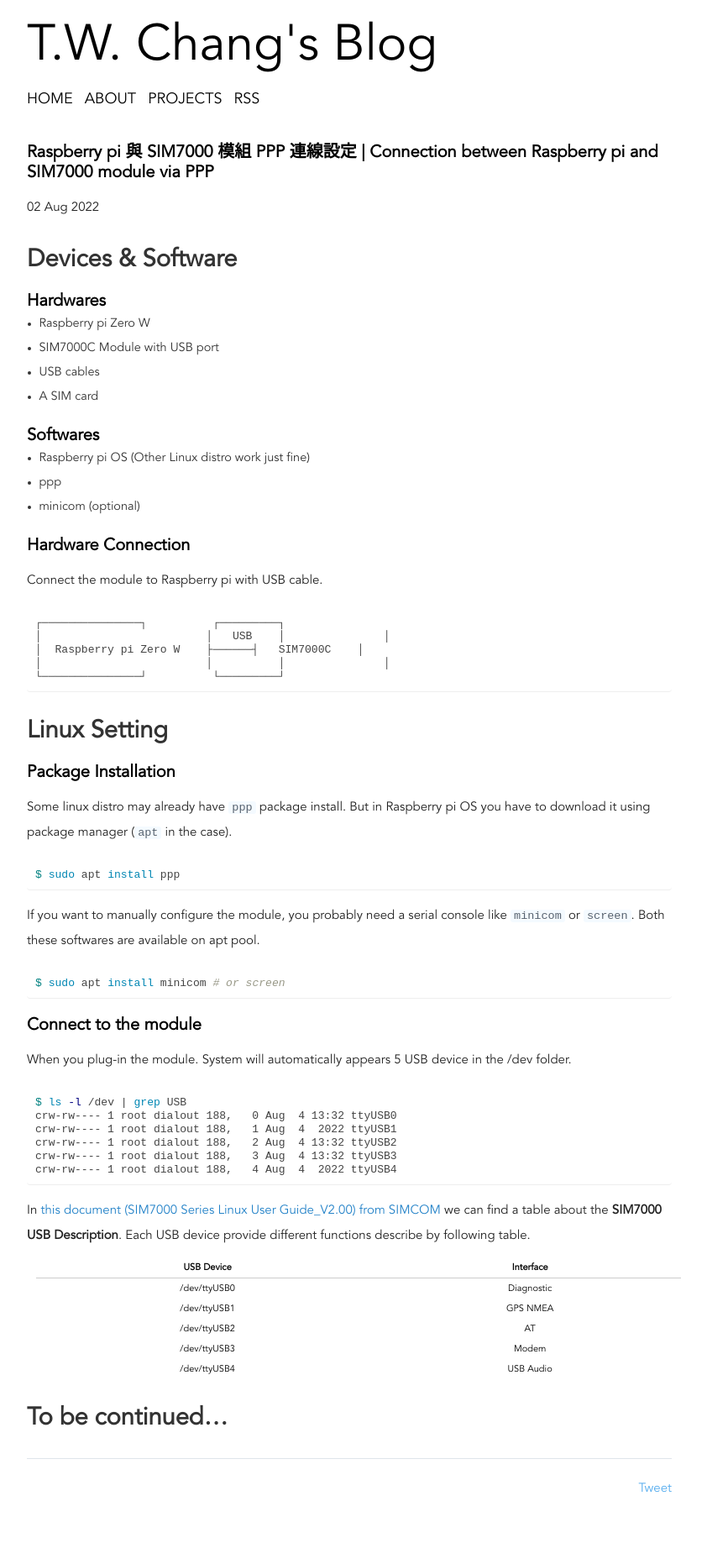
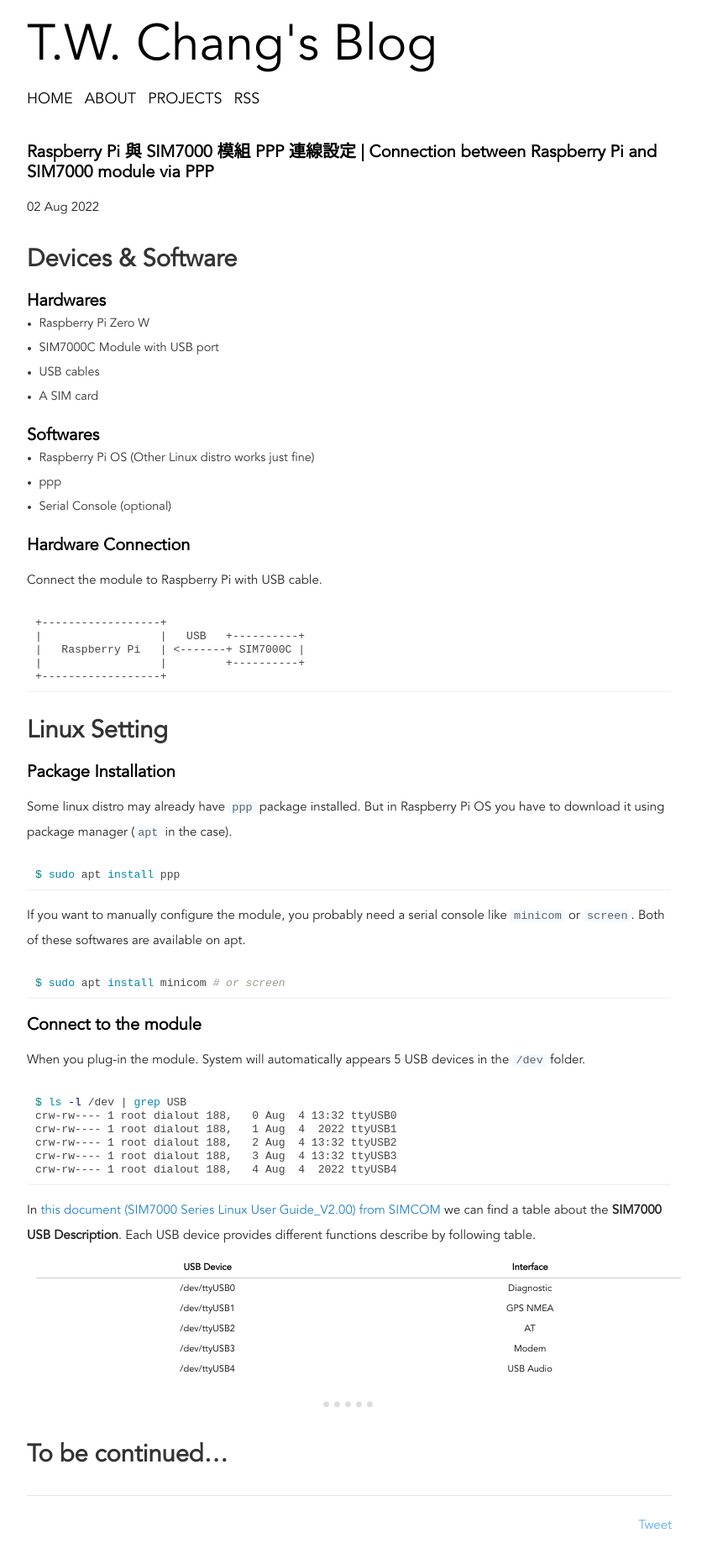
Before and after one commit to wilicw/wilicw.github.io, a Jekyll site: the page built from _posts/2022-08-02-Raspberry-pi-SIM7000-ppp-cht.md, in a window 1280 px wide. Shown: the whole page at 84% size, without its empty margins (224-1066 px from the left). Built offline with Jekyll 4.4.1, drawn with Linux system fonts in a browser that asks for light colours; comment, search, counter and statistics services are not loaded; before the commit the page ends 1818 px from its top, so only the background shows below that.

Commit message:
Fix grammar and graph

````diff
--- a/_posts/2022-08-02-Raspberry-pi-SIM7000-ppp-cht.md
+++ b/_posts/2022-08-02-Raspberry-pi-SIM7000-ppp-cht.md
@@ -1,9 +1,9 @@
 ---
 layout: post
-title: "Raspberry pi 與 SIM7000 模組 PPP 連線設定 | Connection between Raspberry pi and SIM7000 module via PPP"
-description: "於 Raspberry pi 中利用 PPP 協定連接 SIM7000，以中華電信 Cat-M1 為例 | Connect SIM7000 using PPP in Raspberry pi. Take Chunghwa Telecom (CHT) Cat-M1 service as an example use case."
+title: "Raspberry Pi 與 SIM7000 模組 PPP 連線設定 | Connection between Raspberry Pi and SIM7000 module via PPP"
+description: "於 Raspberry Pi 中利用 PPP 協定連接 SIM7000，以中華電信 Cat-M1 為例 | Connect SIM7000 using PPP in Raspberry Pi. Take Chunghwa Telecom (CHT) Cat-M1 service as an example use case."
 category: articles
-tags: [cat-m1, CHT, Raspberry pi, iot, ppp, sim7000]
+tags: [cat-m1, CHT, Raspberry Pi, iot, ppp, sim7000]
 comments: false
 ---
 
@@ -11,40 +11,40 @@
 
 ## Hardwares
 
-- Raspberry pi Zero W
+- Raspberry Pi Zero W
 - SIM7000C Module with USB port
 - USB cables
 - A SIM card
 
 ## Softwares
 
-- Raspberry pi OS (Other Linux distro work just fine)
+- Raspberry Pi OS (Other Linux distro works just fine)
 - ppp
-- minicom (optional)
+- Serial Console (optional)
 
 ## Hardware Connection
 
-Connect the module to Raspberry pi with USB cable.
+Connect the module to Raspberry Pi with USB cable.
 
 ```
-┌───────────────┐          ┌─────────┐
-│                         │   USB    │               │
-│  Raspberry pi Zero W    ├──────┤   SIM7000C    │
-│                         │          │               │
-└───────────────┘          └─────────┘
++------------------+
+|                  |   USB   +----------+
+|   Raspberry Pi   | <-------+ SIM7000C |
+|                  |         +----------+
++------------------+
 ```
 
 # Linux Setting
 
 ## Package Installation
 
-Some linux distro may already have `ppp` package install. But in Raspberry pi OS you have to download it using package manager (`apt` in the case).
+Some linux distro may already have `ppp` package installed. But in Raspberry Pi OS you have to download it using package manager (`apt` in the case).
 
 ```bash
 $ sudo apt install ppp
 ```
 
-If you want to manually configure the module, you probably need a serial console like `minicom` or `screen`. Both these softwares are available on apt pool.
+If you want to manually configure the module, you probably need a serial console like `minicom` or `screen`. Both of these softwares are available on apt.
 
 ```bash
 $ sudo apt install minicom # or screen
@@ -52,7 +52,7 @@
 
 ## Connect to the module
 
-When you plug-in the module. System will automatically appears 5 USB device in the /dev folder.
+When you plug-in the module. System will automatically appears 5 USB devices in the `/dev` folder.
 
 ```bash
 $ ls -l /dev | grep USB
@@ -63,7 +63,7 @@
 crw-rw---- 1 root dialout 188,   4 Aug  4  2022 ttyUSB4
 ```
 
-In [this document (SIM7000 Series Linux User Guide_V2.00) from SIMCOM](https://github.com/botletics/SIM7000-LTE-Shield/blob/master/SIM7000%20Documentation/Technical%20Documents/SIM7000%20Series%20Linux%20User%20Guide_V2.00.pdf) we can find a table about the **SIM7000 USB Description**. Each USB device provide different functions describe by following table.
+In [this document (SIM7000 Series Linux User Guide_V2.00) from SIMCOM](https://github.com/botletics/SIM7000-LTE-Shield/blob/master/SIM7000%20Documentation/Technical%20Documents/SIM7000%20Series%20Linux%20User%20Guide_V2.00.pdf) we can find a table about the **SIM7000 USB Description**. Each USB device provides different functions describe by following table.
 
 | **USB Device** | **Interface** |
 |----------------|---------------|
@@ -73,4 +73,6 @@
 | /dev/ttyUSB3   | Modem         |
 | /dev/ttyUSB4   | USB Audio     |
 
+---
+
 # To be continued...
````
